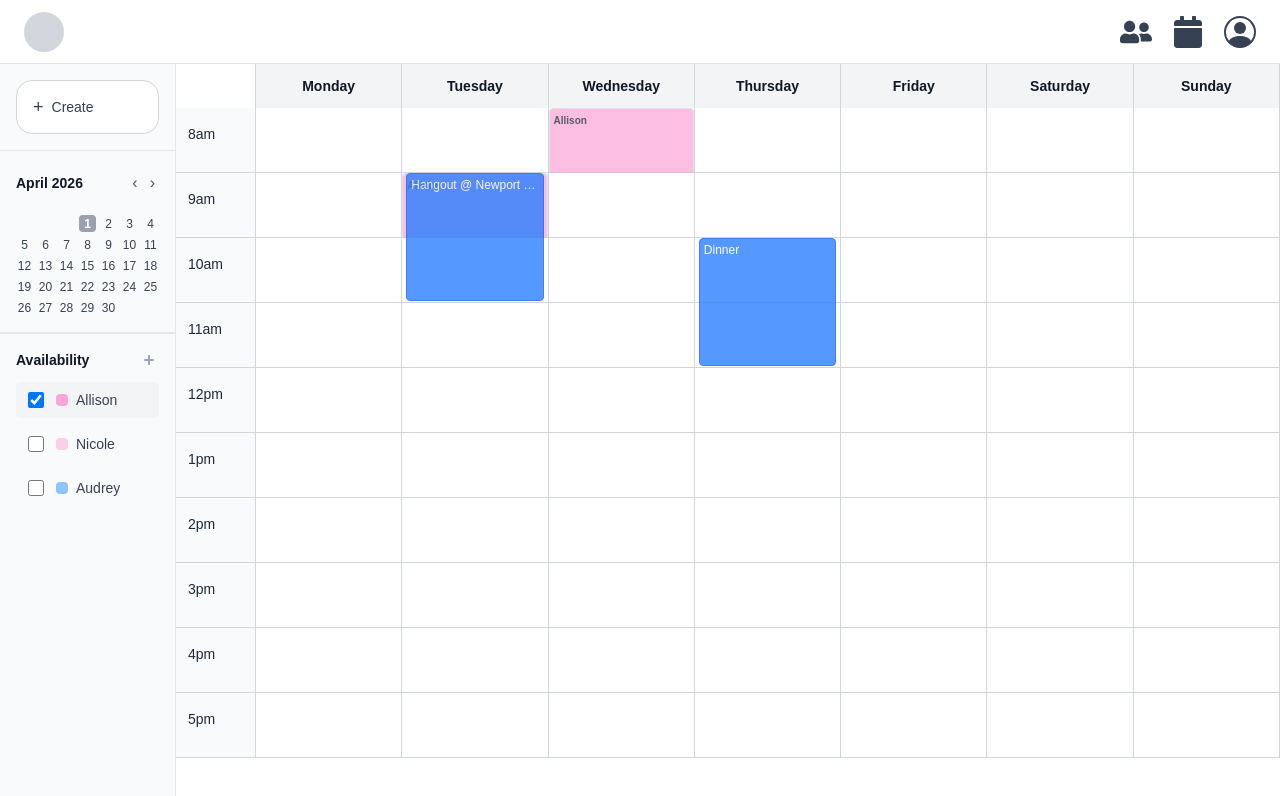
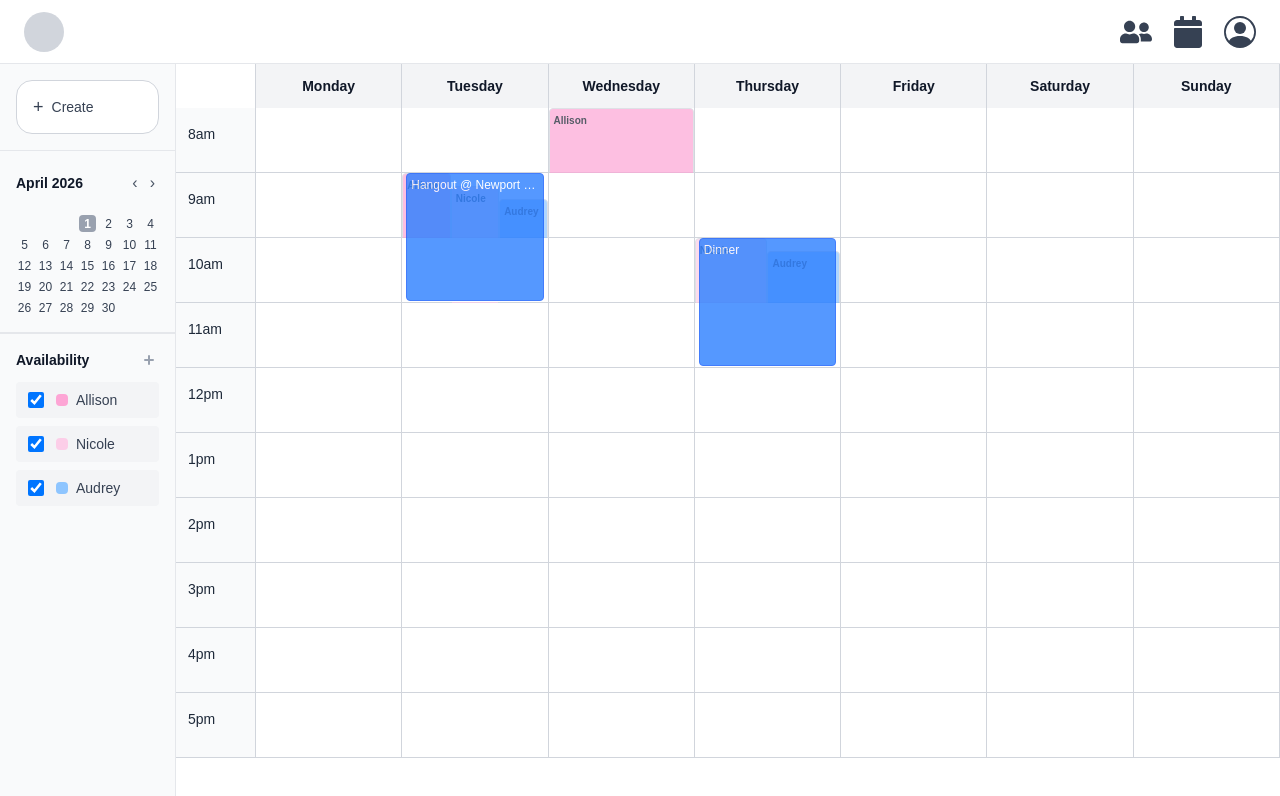
Before and after one commit to AllyBeary/uci-inf124-sp26-naaa, a Next.js app in the folder meet/: page /calendar/1 in a window 1280 px wide. Shown: the top 796 px of the page. Built offline with nearby package versions, Linux system fonts and the light colour scheme; no server answers.

Commit message:
Changed default value for selectedPeople on Calendar view to have all IDs to show availability/overlaps across all people

```diff
--- a/meet/app/calendar/[id]/page.tsx
+++ b/meet/app/calendar/[id]/page.tsx
@@ -4,9 +4,11 @@ import { useState, useEffect } from "react";
 import Header from "@/components/Header";
 import Sidebar from "@/components/Sidebar";
 import Calendar from "@/components/Calendar";
+import { people } from "@/lib/sampleData";
 
 export default function CalendarPage() {
-  const [selectedPeople, setSelectedPeople] = useState<string[]>(["person1"]);
+  // Start by displaying all calendars to show availability/overlaps across all people
+  const [selectedPeople, setSelectedPeople] = useState<string[]>(people.map(p => p.id));
   const [currentDate, setCurrentDate] = useState(new Date(2026, 3, 1));
   const [processedGoogleEvents, setProcessedGoogleEvents] = useState<Array<{
     dayIndex: number;
--- a/meet/app/page.tsx
+++ b/meet/app/page.tsx
@@ -6,7 +6,7 @@ import Sidebar from "@/components/Sidebar";
 import Calendar from "@/components/Calendar";
 
 export default function Home() {
-  const [selectedPeople, setSelectedPeople] = useState<string[]>(["person1"]);
+
   const [currentDate, setCurrentDate] = useState(new Date(2026, 3, 1)); // April 2026
   const [processedGoogleEvents, setProcessedGoogleEvents] = useState<Array<{
     dayIndex: number;
@@ -95,14 +95,14 @@ export default function Home() {
       />
       <div className="flex flex-1 overflow-hidden">
         <Sidebar
-          selectedPeople={selectedPeople}
-          onSelectedPeopleChange={setSelectedPeople}
+          selectedPeople={[]}
+          onSelectedPeopleChange={() => {}}
           currentDate={currentDate}
           onCurrentDateChange={setCurrentDate}
-          showAvailiability={false}
+          showAvailability={false}
         />
         <Calendar
-          selectedPeople={selectedPeople}
+          selectedPeople={[]}
           currentDate={currentDate}
           googleEvents={processedGoogleEvents}
           isLoggedIn={isLoggedIn}
--- a/meet/components/Sidebar.tsx
+++ b/meet/components/Sidebar.tsx
@@ -9,7 +9,7 @@ type SidebarProps = {
   onSelectedPeopleChange: (selected: string[]) => void;
   currentDate: Date;
   onCurrentDateChange: (date: Date) => void;
-  showAvailiability?: boolean;
+  showAvailability?: boolean;
 };
 
 export default function Sidebar({
@@ -17,7 +17,7 @@ export default function Sidebar({
   onSelectedPeopleChange,
   currentDate,
   onCurrentDateChange,
-  showAvailiability = true,
+  showAvailability = true,
 }: SidebarProps) {
   return (
     <div className="w-44 bg-gray-50 border-r border-gray-200 flex flex-col overflow-y-auto">
@@ -40,7 +40,7 @@ export default function Sidebar({
       </div>
 
       {/* Availability Filter */}
-      {showAvailiability && (
+      {showAvailability && (
         <AvailabilityFilter
           people={people}
           selectedPeople={selectedPeople}
```
